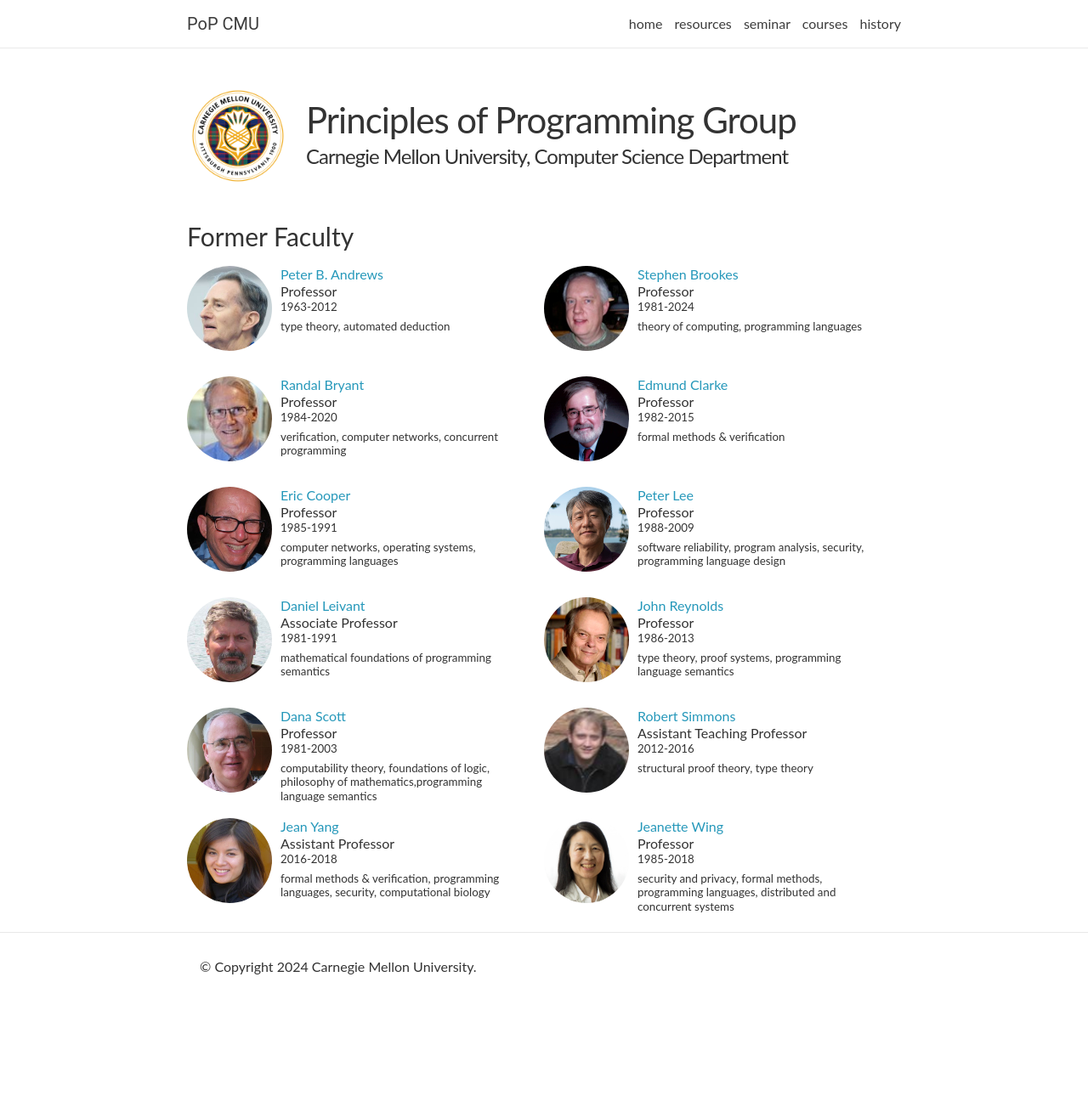
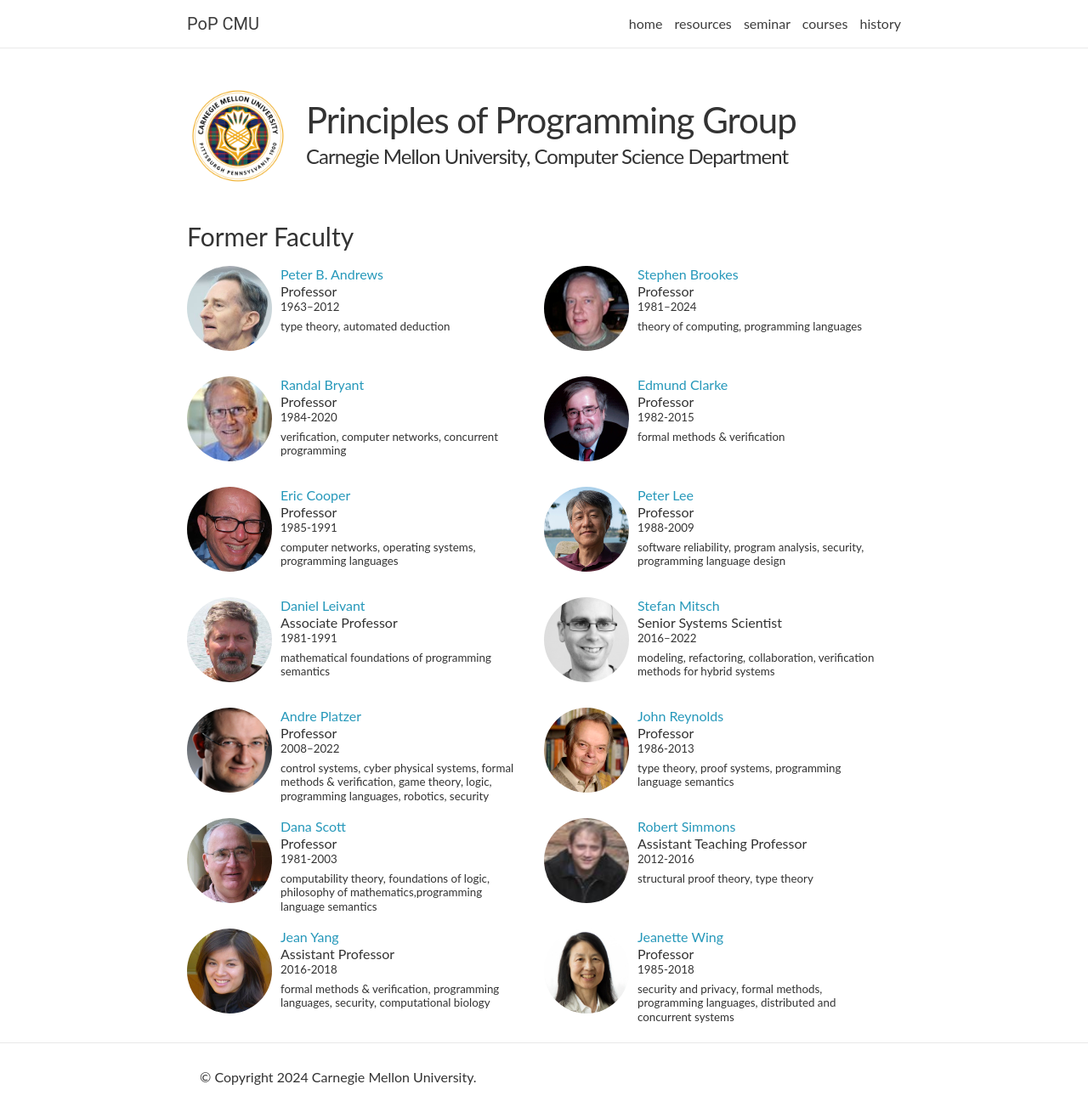
Before and after one commit to probsys/pop, a Jekyll site: the page built from _pages/history.md, in a window 1280 px wide and 1339 px high. Shown: the top 1316 px of the window at 85% size. Built offline with Jekyll 4.4.1, drawn with Linux system fonts in a browser that asks for light colours.

Commit message:
Update to people (Platzer/Stefan).

```diff
--- a/_data/people.yml
+++ b/_data/people.yml
@@ -61,12 +61,6 @@ Current:
       image: people/kaynar.jpg
       interests: modeling and verification, programming languages, security
 
-    - name: Stefan Mitsch
-      title: Senior Systems Scientist
-      url: http://www.cs.cmu.edu/~smitsch
-      image: people/mitsch.jpg
-      interests: modeling, refactoring, collaboration, verification methods for hybrid systems
-
     - name: Ruben Martins
       title: Assistant Research Professor
       url: https://sat-group.github.io/ruben/
@@ -84,12 +78,6 @@ Current:
       url: http://www.cs.cmu.edu/~fp
       image: people/pfenning.jpg
       interests: programming languages, logic, security
-
-    - name: Andre Platzer
-      title: Professor
-      url: http://symbolaris.com
-      image: people/platzer.png
-      interests: control systems, cyber physical systems, formal methods &amp; verification, game theory, logic, programming languages, robotics, security
 
     - name: Feras Saad
       title: Assistant Professor
@@ -142,13 +130,13 @@ Current:
 Former:
   - name: Peter B. Andrews
     title: Professor
-    duration: 1963-2012
+    duration: 1963–2012
     url: http://gtps.math.cmu.edu/andrews.html
     image: people/andrews.jpg
     interests: type theory, automated deduction
 
   - name: Stephen Brookes
-    duration: 1981-2024
+    duration: 1981–2024
     title: Professor
     url: http://www.cs.cmu.edu/~brookes
     image: people/brookes.jpg
@@ -189,6 +177,20 @@ Former:
     image: people/leivant.jpg
     interests: mathematical foundations of programming semantics
 
+  - name: Stefan Mitsch
+    title: Senior Systems Scientist
+    duration: 2016–2022
+    url: https://facweb.cdm.depaul.edu/smitsch/
+    image: people/mitsch.jpg
+    interests: modeling, refactoring, collaboration, verification methods for hybrid systems
+
+  - name: Andre Platzer
+    title: Professor
+    duration: 2008–2022
+    url: http://symbolaris.com
+    image: people/platzer.png
+    interests: control systems, cyber physical systems, formal methods &amp; verification, game theory, logic, programming languages, robotics, security
+
   - name: John Reynolds
     title: Professor
     duration: 1986-2013
```
